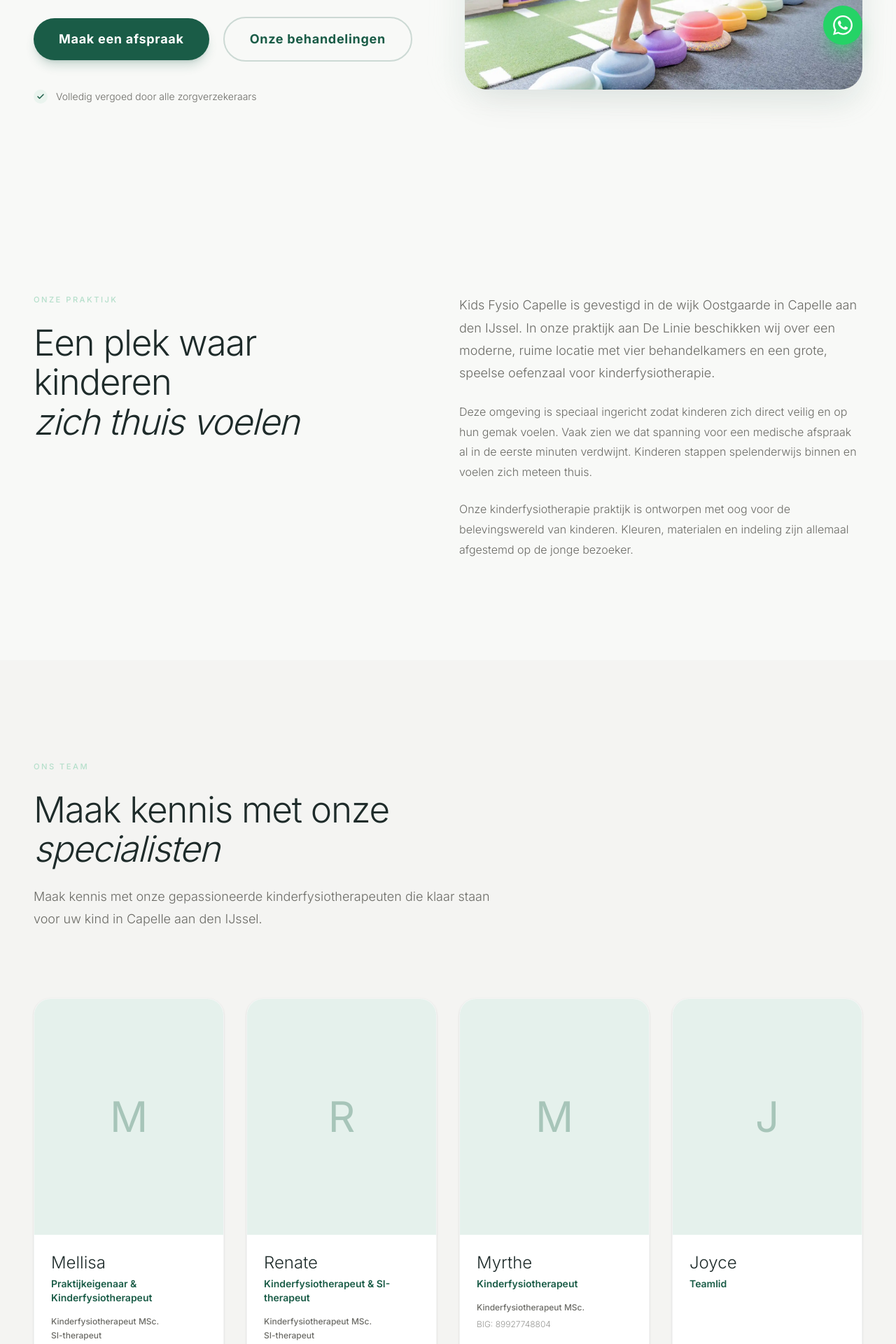
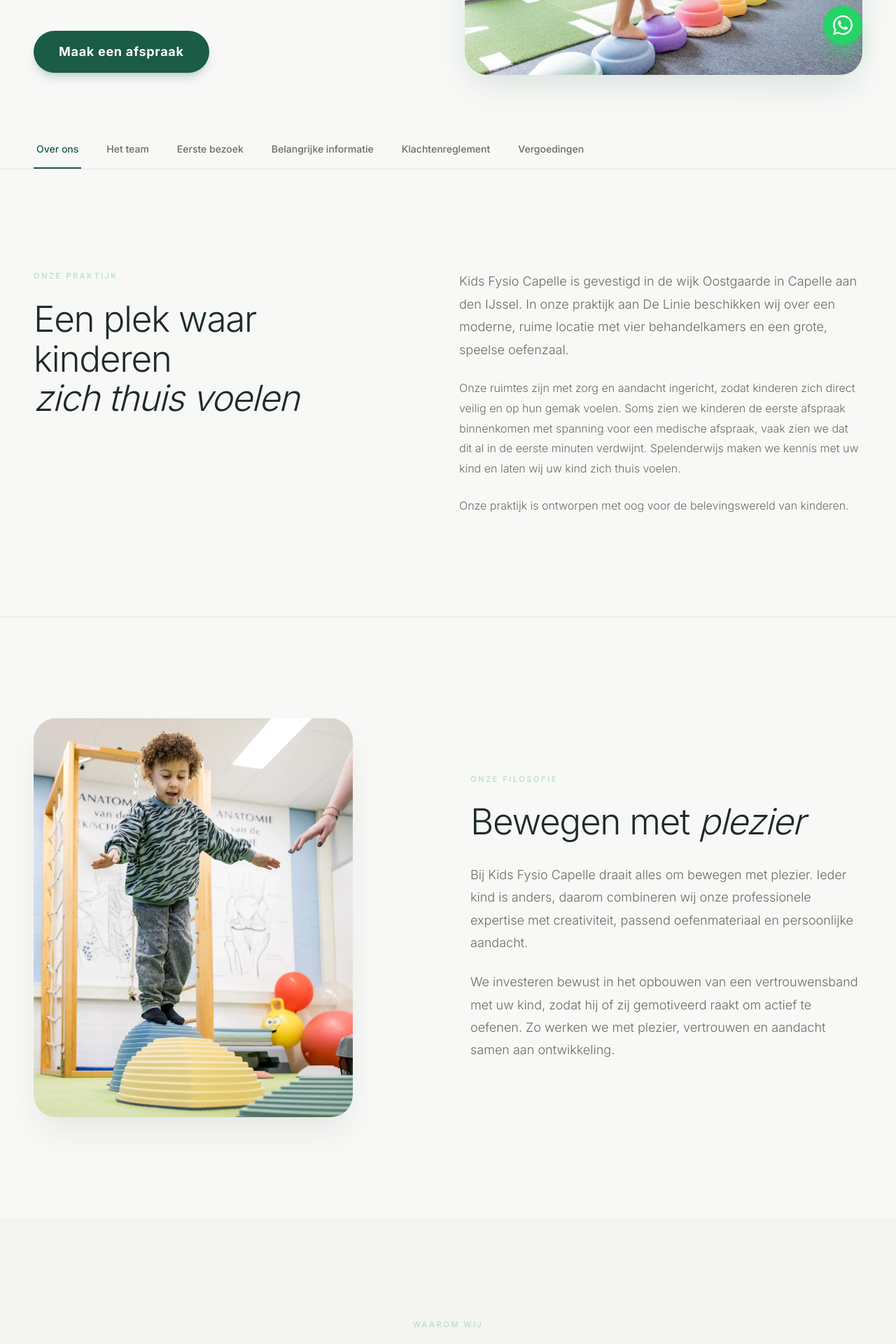
Before and after one commit to Maximustopdeals/kidsfysio-capelle-next-js, a Next.js app: page /over-ons in a window 1280 px wide. Shown: the part 640-2560 px from the top of the page at 70% size. Built offline with nearby package versions, Linux system fonts and the light colour scheme.

Commit message:
Enhance page structure and content for Over Ons
Updated metadata description and added tabs for navigation. Revised text for clarity and added collaboration section.

```diff
--- a/src/app/over-ons/page.tsx
+++ b/src/app/over-ons/page.tsx
@@ -1,12 +1,13 @@
 import type { Metadata } from "next";
 import Image from "next/image";
+import Link from "next/link";
 import FadeIn from "@/components/FadeIn";
 import Button from "@/components/Button";
 
 export const metadata: Metadata = {
   title: "Over Kids Fysio Capelle | Praktijk Capelle aan den IJssel",
   description:
-    "Maak kennis met Kids Fysio Capelle. Gespecialiseerde kinderfysiotherapie in Capelle aan den IJssel, speels, veilig en prikkelarm.",
+    "Maak kennis met Kids Fysio Capelle. Gespecialiseerde kinderfysiotherapie in Capelle aan den IJssel, speels, veilig en prikkelarm. Wij werken samen met scholen en zorginstellingen in de regio.",
   alternates: { canonical: "/over-ons/" },
 };
 
@@ -42,20 +43,39 @@ const team = [
 ];
 
 const uniquePoints = [
-  { title: "Moderne locatie", text: "Vier behandelkamers en een grote, speelse oefenzaal in de wijk Oostgaarde, Capelle aan den IJssel voor optimale kinderfysiotherapie.", type: "location" },
+  { title: "Uitdagende oefenzaal", text: "Vier behandelkamers en een grote, speelse oefenzaal in de wijk Oostgaarde, Capelle aan den IJssel.", type: "location" },
   { title: "Kindvriendelijke omgeving", text: "Speciaal ingericht zodat kinderen zich direct veilig en op hun gemak voelen tijdens kinderfysiotherapie.", type: "heart" },
   { title: "Persoonlijke aanpak", text: "Ieder kind is uniek, daarom werken we met persoonlijke behandelplannen binnen de kinderfysiotherapie.", type: "user" },
   { title: "Vertrouwensband", text: "We investeren in een goede relatie met uw kind voor een optimale kinderfysiotherapie behandeling.", type: "shield" },
 ];
 
+const tabs = [
+  { name: "Over ons", href: "/over-ons", current: true },
+  { name: "Het team", href: "/over-ons/het-team", current: false },
+  { name: "Eerste bezoek", href: "/over-ons/eerste-bezoek", current: false },
+  { name: "Belangrijke informatie", href: "/over-ons/belangrijke-informatie", current: false },
+  { name: "Klachtenreglement", href: "/over-ons/klachtenreglement", current: false },
+  { name: "Vergoedingen", href: "/over-ons/vergoedingen", current: false },
+];
+
+const samenwerkingen = [
+  { name: "Heiszwolf", type: "Zorginstelling" },
+  { name: "Catamaran", type: "Basisschool" },
+  { name: "CHS", type: "Basisschool" },
+  { name: "Horizon Koggerwaard", type: "Basisschool" },
+  { name: "GvP", type: "Basisschool" },
+  { name: "Diëtiste", type: "Zorgprofessional" },
+  { name: "Podotherapeuten", type: "Zorgprofessional" },
+  { name: "CJG", type: "Centrum voor Jeugd en Gezin" },
+];
+
 export default function OverOnsPage() {
   return (
     <>
-      {/* 1. Split-Screen Hero (behouden, met Over ons tekst) */}
-      <section className="relative w-full bg-cream pt-32 pb-24 lg:pt-40 lg:pb-32 overflow-hidden">
+      {/* 1. Hero */}
+      <section className="relative w-full bg-cream pt-32 pb-16 lg:pt-40 lg:pb-20 overflow-hidden">
         <div className="mx-auto max-w-7xl px-6 lg:px-12 grid grid-cols-1 lg:grid-cols-2 gap-16 lg:gap-12 items-center">
 
-          {/* Linkerkant: Tekst */}
           <div className="flex flex-col items-start z-10">
             <FadeIn>
               <p className="text-[0.7rem] font-medium tracking-[0.28em] uppercase text-sage mb-6 flex items-center gap-2">
@@ -67,14 +87,12 @@ export default function OverOnsPage() {
             <FadeIn delay={0.12}>
               <h1 className="font-serif text-[clamp(3.25rem,6vw,5.5rem)] font-light leading-[1.05] tracking-[-0.03em] text-charcoal mb-8">
                 Over ons
-                <br />
-                <em className="italic font-light">verhaal</em>
               </h1>
             </FadeIn>
 
             <FadeIn delay={0.28}>
               <p className="text-[1.05rem] lg:text-lg text-muted max-w-md leading-[1.8] font-light mb-10">
-                Gespecialiseerde kinderfysiotherapie in Capelle aan den IJssel. Spelenderwijs in beweging, van baby tot tiener.
+                Wij zijn een praktijk voor kinderfysiotherapie in Capelle aan den IJssel. Onze moderne praktijk in Oostgaarde is speciaal ingericht voor kinderen van alle leeftijden. We werken samen met basisscholen en zorginstellingen in de regio, en gezinnen vanuit de hele omgeving vinden hun weg naar onze praktijk.
               </p>
             </FadeIn>
 
@@ -83,27 +101,10 @@ export default function OverOnsPage() {
                 <Button href="/contact/" variant="primary" size="lg">
                   Maak een afspraak
                 </Button>
-                <Button
-                  href="/behandelingen/"
-                  variant="outline"
-                  size="lg"
-                >
-                  Onze behandelingen
-                </Button>
-              </div>
-            </FadeIn>
-
-            <FadeIn delay={0.5}>
-              <div className="mt-10 flex items-center gap-3 text-sm text-muted font-light">
-                <span className="flex items-center justify-center w-5 h-5 rounded-full bg-brand-mint/20 text-brand-primary">
-                  <svg width="12" height="12" viewBox="0 0 24 24" fill="none" stroke="currentColor" strokeWidth="3" strokeLinecap="round" strokeLinejoin="round"><path d="M20 6L9 17l-5-5" /></svg>
-                </span>
-                Volledig vergoed door alle zorgverzekeraars
               </div>
             </FadeIn>
           </div>
 
-          {/* Rechterkant: Afbeelding */}
           <div className="relative w-full">
             <FadeIn delay={0.2} direction="left">
               <div className="absolute -inset-4 bg-brand-mint/10 rounded-[2.5rem] transform rotate-2 blur-lg"></div>
@@ -111,7 +112,7 @@ export default function OverOnsPage() {
               <div className="relative aspect-[4/3] lg:aspect-[5/4] rounded-[2rem] overflow-hidden shadow-2xl shadow-charcoal/10">
                 <Image
                   src="/images/KidsFysioCapelle-De-praktijk.webp"
-                  alt="KidsFysioCapelle-De-Praktijk"
+                  alt="De praktijk van Kids Fysio Capelle"
                   fill
                   priority
                   className="object-cover object-center"
@@ -120,11 +121,32 @@ export default function OverOnsPage() {
               </div>
             </FadeIn>
           </div>
-
         </div>
       </section>
 
-      {/* 2. Moderne praktijk in Oostgaarde */}
+      {/* 2. Tabbladen Navigatie */}
+      <section className="bg-cream border-b border-charcoal/10 sticky top-[72px] z-40 backdrop-blur-md bg-cream/90">
+        <div className="mx-auto max-w-7xl px-6 lg:px-12">
+          <nav className="flex space-x-8 overflow-x-auto" aria-label="Tabs">
+            {tabs.map((tab) => (
+              <Link
+                key={tab.name}
+                href={tab.href}
+                className={`whitespace-nowrap py-4 px-1 border-b-2 font-medium text-sm transition-colors ${
+                  tab.current
+                    ? "border-forest text-forest"
+                    : "border-transparent text-muted hover:text-charcoal hover:border-charcoal/20"
+                }`}
+                aria-current={tab.current ? "page" : undefined}
+              >
+                {tab.name}
+              </Link>
+            ))}
+          </nav>
+        </div>
+      </section>
+
+      {/* 3. Moderne praktijk in Oostgaarde */}
       <section className="py-28 lg:py-36 bg-cream">
         <div className="mx-auto max-w-7xl px-6 lg:px-12">
           <div className="grid grid-cols-1 lg:grid-cols-12 gap-12 lg:gap-8">
@@ -143,13 +165,13 @@ export default function OverOnsPage() {
             <div className="lg:col-span-6 lg:col-start-7">
               <FadeIn delay={0.15}>
                 <p className="text-muted text-lg leading-[1.8] font-light">
-                  Kids Fysio Capelle is gevestigd in de wijk Oostgaarde in Capelle aan den IJssel. In onze praktijk aan De Linie beschikken wij over een moderne, ruime locatie met vier behandelkamers en een grote, speelse oefenzaal voor kinderfysiotherapie.
+                  Kids Fysio Capelle is gevestigd in de wijk Oostgaarde in Capelle aan den IJssel. In onze praktijk aan De Linie beschikken wij over een moderne, ruime locatie met vier behandelkamers en een grote, speelse oefenzaal.
                 </p>
                 <p className="mt-6 text-muted leading-[1.8] font-light">
-                  Deze omgeving is speciaal ingericht zodat kinderen zich direct veilig en op hun gemak voelen. Vaak zien we dat spanning voor een medische afspraak al in de eerste minuten verdwijnt. Kinderen stappen spelenderwijs binnen en voelen zich meteen thuis.
+                  Onze ruimtes zijn met zorg en aandacht ingericht, zodat kinderen zich direct veilig en op hun gemak voelen. Soms zien we kinderen de eerste afspraak binnenkomen met spanning voor een medische afspraak, vaak zien we dat dit al in de eerste minuten verdwijnt. Spelenderwijs maken we kennis met uw kind en laten wij uw kind zich thuis voelen.
                 </p>
                 <p className="mt-6 text-muted leading-[1.8] font-light">
-                  Onze kinderfysiotherapie praktijk is ontworpen met oog voor de belevingswereld van kinderen. Kleuren, materialen en indeling zijn allemaal afgestemd op de jonge bezoeker.
+                  Onze praktijk is ontworpen met oog voor de belevingswereld van kinderen.
                 </p>
               </FadeIn>
             </div>
@@ -157,72 +179,11 @@ export default function OverOnsPage() {
         </div>
       </section>
 
-      {/* 3. Ons gespecialiseerde team */}
-      <section className="py-28 lg:py-36 bg-warm-gray">
-        <div className="mx-auto max-w-7xl px-6 lg:px-12">
-          <FadeIn>
-            <div className="max-w-2xl mb-16 lg:mb-24">
-              <p className="text-[0.7rem] font-medium tracking-[0.22em] uppercase text-sage mb-6">
-                Ons team
-              </p>
-              <h2 className="font-serif text-[clamp(2.25rem,4vw,3.5rem)] font-light tracking-[-0.025em] text-charcoal leading-[1.1]">
-                Maak kennis met onze <em className="italic">specialisten</em>
-              </h2>
-              <p className="mt-6 text-muted text-lg leading-[1.8] font-light">
-                Maak kennis met onze gepassioneerde kinderfysiotherapeuten die klaar staan voor uw kind in Capelle aan den IJssel.
-              </p>
-            </div>
-          </FadeIn>
-
-          <div className="grid grid-cols-1 md:grid-cols-2 lg:grid-cols-4 gap-8">
-            {team.map((member, i) => (
-              <FadeIn key={member.name} delay={i * 0.1}>
-                <div className="bg-white rounded-[1.5rem] overflow-hidden shadow-sm hover:shadow-xl transition-all duration-500 border border-charcoal/5 h-full flex flex-col">
-                  {/* Placeholder voor portretfoto */}
-                  <div className="aspect-[4/5] bg-brand-light flex items-center justify-center relative overflow-hidden">
-                    <div className="absolute inset-0 bg-brand-primary/5"></div>
-                    <span className="font-serif text-6xl text-brand-primary/30">
-                      {member.name.charAt(0)}
-                    </span>
-                  </div>
-                  <div className="p-6 flex flex-col flex-grow">
-                    <h3 className="font-serif text-2xl font-light text-charcoal">
-                      {member.name}
-                    </h3>
-                    <p className="text-sm font-semibold text-brand-primary mt-1 mb-4">
-                      {member.role}
-                    </p>
-
-                    <div className="space-y-1 mb-4">
-                      {member.titles.map((title) => (
-                        <p key={title} className="text-xs text-muted font-medium">
-                          {title}
-                        </p>
-                      ))}
-                      {member.big && (
-                        <p className="text-xs text-muted/70 font-light mt-2">
-                          {member.big}
-                        </p>
-                      )}
-                    </div>
-
-                    <p className="text-sm text-muted leading-relaxed font-light mt-auto">
-                      {member.bio}
-                    </p>
-                  </div>
-                </div>
-              </FadeIn>
-            ))}
-          </div>
-        </div>
-      </section>
-
       {/* 4. Bewegen met plezier */}
-      <section className="py-28 lg:py-36 bg-cream">
+      <section className="py-28 lg:py-36 bg-cream border-t border-charcoal/10">
         <div className="mx-auto max-w-7xl px-6 lg:px-12">
           <div className="grid grid-cols-1 lg:grid-cols-12 gap-12 lg:gap-16 items-center">
 
-            {/* AANGEPAST: aspect-[4/5] in plaats van aspect-[4/3] */}
             <div className="lg:col-span-5 relative aspect-[4/5] overflow-hidden rounded-[2rem] shadow-2xl shadow-charcoal/10">
               <Image
                 src="/images/KidsFysioCapelle-behandeling.webp"
@@ -245,7 +206,7 @@ export default function OverOnsPage() {
                   Bij Kids Fysio Capelle draait alles om bewegen met plezier. Ieder kind is anders, daarom combineren wij onze professionele expertise met creativiteit, passend oefenmateriaal en persoonlijke aandacht.
                 </p>
                 <p className="text-muted leading-[1.8] font-light text-lg">
-                  We investeren bewust in het opbouwen van een vertrouwensband met uw kind, zodat hij of zij gemotiveerd raakt om actief te oefenen. Zo maken we samen stap voor stap vooruitgang met plezier, veiligheid en vertrouwen voorop.
+                  We investeren bewust in het opbouwen van een vertrouwensband met uw kind, zodat hij of zij gemotiveerd raakt om actief te oefenen. Zo werken we met plezier, vertrouwen en aandacht samen aan ontwikkeling.
                 </p>
               </FadeIn>
             </div>
@@ -272,7 +233,6 @@ export default function OverOnsPage() {
               <FadeIn key={point.title} delay={i * 0.1}>
                 <div className="bg-white p-8 rounded-[1.5rem] shadow-sm hover:shadow-xl hover:-translate-y-2 transition-all duration-500 border border-charcoal/5 h-full">
 
-                  {/* High-End Icoon Container */}
                   <div className="w-14 h-14 bg-brand-light rounded-full flex items-center justify-center text-brand-primary mb-8">
                     {point.type === "location" && (
                       <svg width="24" height="24" viewBox="0 0 24 24" fill="none" stroke="currentColor" strokeWidth="1.5" strokeLinecap="round" strokeLinejoin="round">
@@ -312,8 +272,38 @@ export default function OverOnsPage() {
         </div>
       </section>
 
-      {/* 6. Locatie */}
+      {/* 6. Samenwerkingen */}
       <section className="py-28 lg:py-36 bg-cream">
+        <div className="mx-auto max-w-7xl px-6 lg:px-12">
+          <FadeIn>
+            <div className="max-w-2xl mb-16">
+              <p className="text-[0.7rem] font-medium tracking-[0.22em] uppercase text-sage mb-6">
+                Ons netwerk
+              </p>
+              <h2 className="font-serif text-[clamp(2.25rem,4vw,3.5rem)] font-light tracking-[-0.025em] text-charcoal leading-[1.1]">
+                Samenwerkingen
+              </h2>
+              <p className="mt-6 text-muted text-lg leading-[1.8] font-light">
+                Wij werken nauw samen met diverse professionals en instanties in de regio om de beste zorg voor uw kind te kunnen bieden.
+              </p>
+            </div>
+          </FadeIn>
+
+          <div className="grid grid-cols-1 sm:grid-cols-2 lg:grid-cols-4 gap-6">
+            {samenwerkingen.map((partner, i) => (
+              <FadeIn key={partner.name} delay={i * 0.05}>
+                <div className="bg-white p-6 rounded-[1.5rem] shadow-sm border border-charcoal/5 flex flex-col justify-center h-full">
+                  <h3 className="font-bold text-forest text-lg mb-1">{partner.name}</h3>
+                  <p className="text-muted text-sm">{partner.type}</p>
+                </div>
+              </FadeIn>
+            ))}
+          </div>
+        </div>
+      </section>
+
+      {/* 7. Locatie */}
+      <section className="py-28 lg:py-36 bg-cream border-t border-charcoal/10">
         <div className="mx-auto max-w-7xl px-6 lg:px-12">
           <div className="grid grid-cols-1 lg:grid-cols-12 gap-12 lg:gap-16 items-center">
 
@@ -346,47 +336,6 @@ export default function OverOnsPage() {
           </div>
         </div>
       </section>
-
-      {/* 7. Afsluitende CTA met badges */}
-      <section className="py-28 lg:py-40 bg-cream">
-        <div className="mx-auto max-w-4xl px-6 text-center">
-          <FadeIn>
-            <h2 className="font-serif text-[clamp(2.25rem,4vw,3.5rem)] font-light tracking-[-0.025em] text-charcoal leading-[1.1]">
-              Wilt u onze praktijk bezoeken?
-            </h2>
-            <p className="mt-6 text-muted leading-relaxed font-light text-lg mb-12">
-              Neem contact op voor een afspraak of meer informatie. We heten u graag welkom!
-            </p>
-
-            {/* High-End Badges (Plat en minimalistisch) */}
-            <div className="flex flex-wrap justify-center gap-x-8 gap-y-4 mb-14">
-              {[
-                "Vergoed door alle zorgverzekeraars",
-                "Geen wachtlijst",
-                "Gespecialiseerde therapeuten",
-                "Kindvriendelijke omgeving"
-              ].map((badge) => (
-                <div key={badge} className="flex items-center gap-2">
-                  <span className="text-brand-primary flex-shrink-0">
-                    <svg width="18" height="18" viewBox="0 0 24 24" fill="none" stroke="currentColor" strokeWidth="2.5" strokeLinecap="round" strokeLinejoin="round"><path d="M20 6L9 17l-5-5" /></svg>
-                  </span>
-                  <span className="text-sm font-medium text-charcoal">{badge}</span>
-                </div>
-              ))}
-            </div>
-
-            {/* Knoppen */}
-            <div className="flex flex-wrap justify-center gap-5">
-              <Button href="/contact/" variant="primary" size="lg">
-                Afspraak maken
-              </Button>
-              <Button href="tel:0103032575" variant="outline" size="lg">
-                Bel 010 303 2575
-              </Button>
-            </div>
-          </FadeIn>
-        </div>
-      </section>
     </>
   );
 }
```
